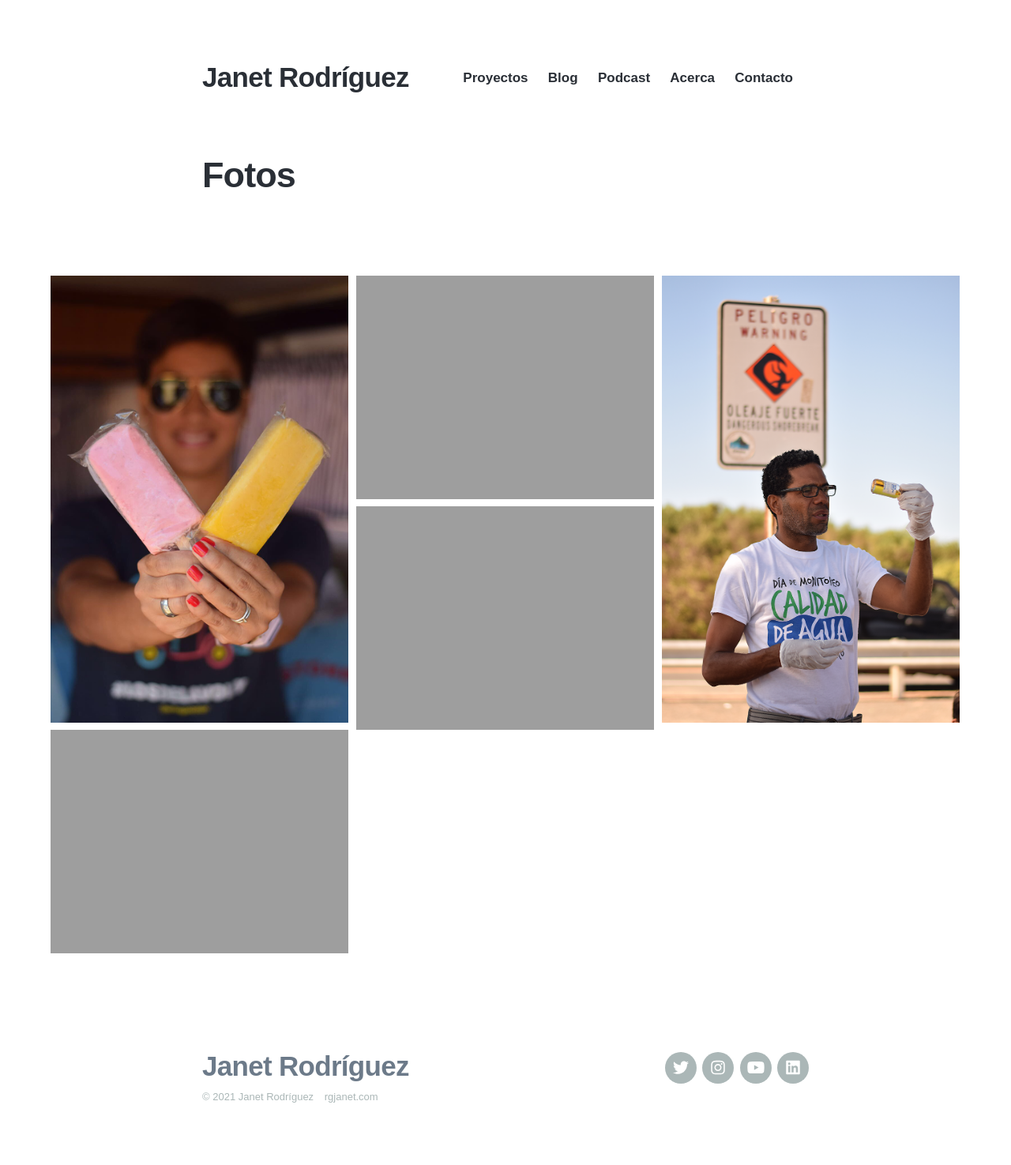
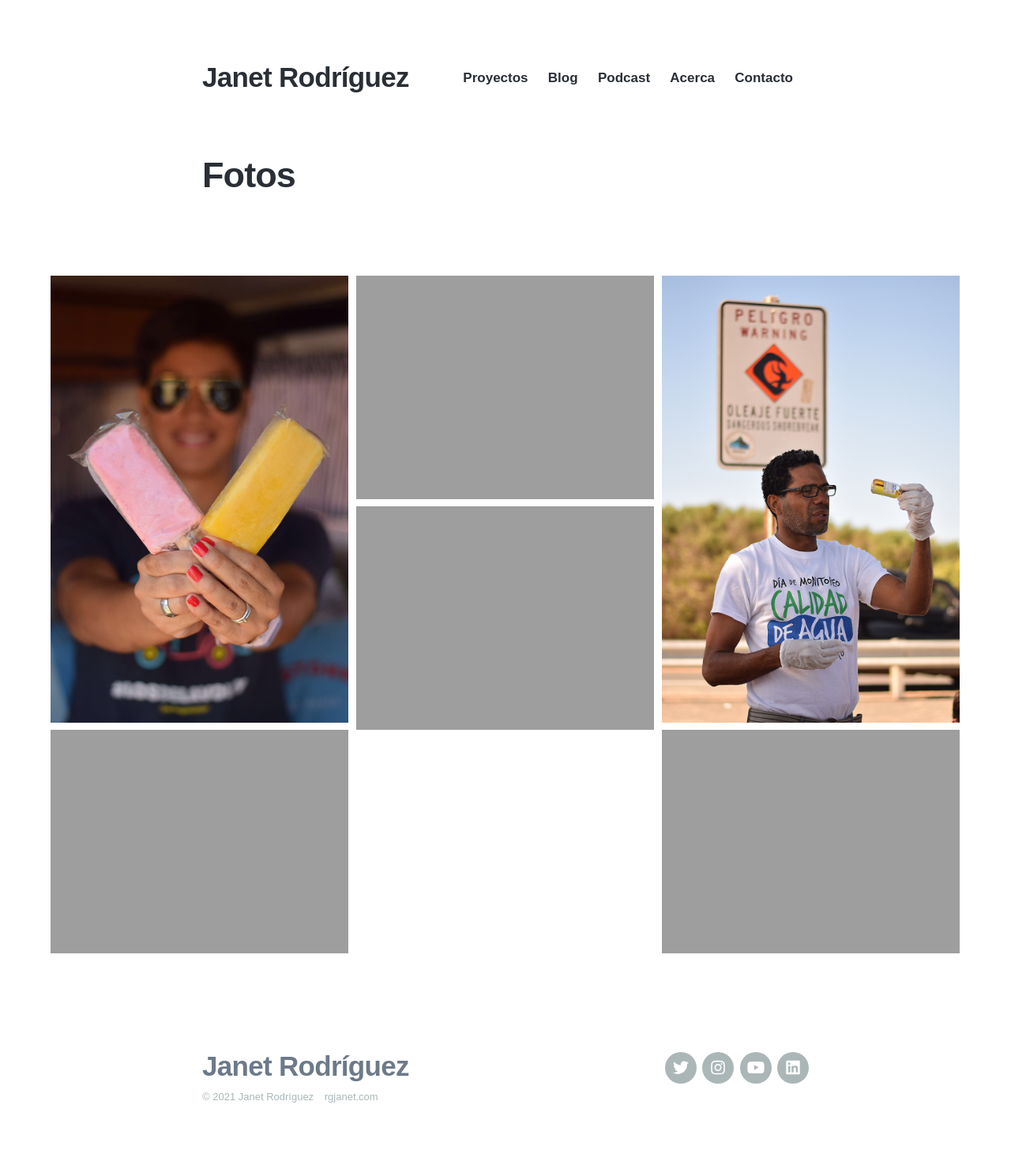
Before and after one commit to rgjanet/rgjanet.github.io, a Jekyll site: the page built from _projects/2020-02-20-fotos.md, in a window 1280 px wide. Shown: the whole page at 79% size. Built offline with Jekyll 4.4.1, drawn with Linux system fonts in a browser that asks for light colours; nearby versions of some CDN libraries; some web fonts are replaced.

Commit message:
Update 2020-02-20-fotos.md

```diff
--- a/_projects/2020-02-20-fotos.md
+++ b/_projects/2020-02-20-fotos.md
@@ -10,5 +10,6 @@ featured_image: '/images/Proyectos/ElGranCombo1.png'
 	<img src="https://www.rgjanet.com/images/Fotos/MonitoreoAgua1.png">
 	<img src="https://www.rgjanet.com/images/Fotos/MonitoreoAgua2.png">
 	<img src="https://www.rgjanet.com/images/Fotos/Pedraza.png">
-  <img src="https://www.rgjanet.com/images/Proyectos/ElGranCombo1.png">
+  	<img src="https://www.rgjanet.com/images/Proyectos/ElGranCombo1.png">
+	<img src="https://www.rgjanet.com/images/Proyectos/ElFogondela31.png">
 </div>
```
